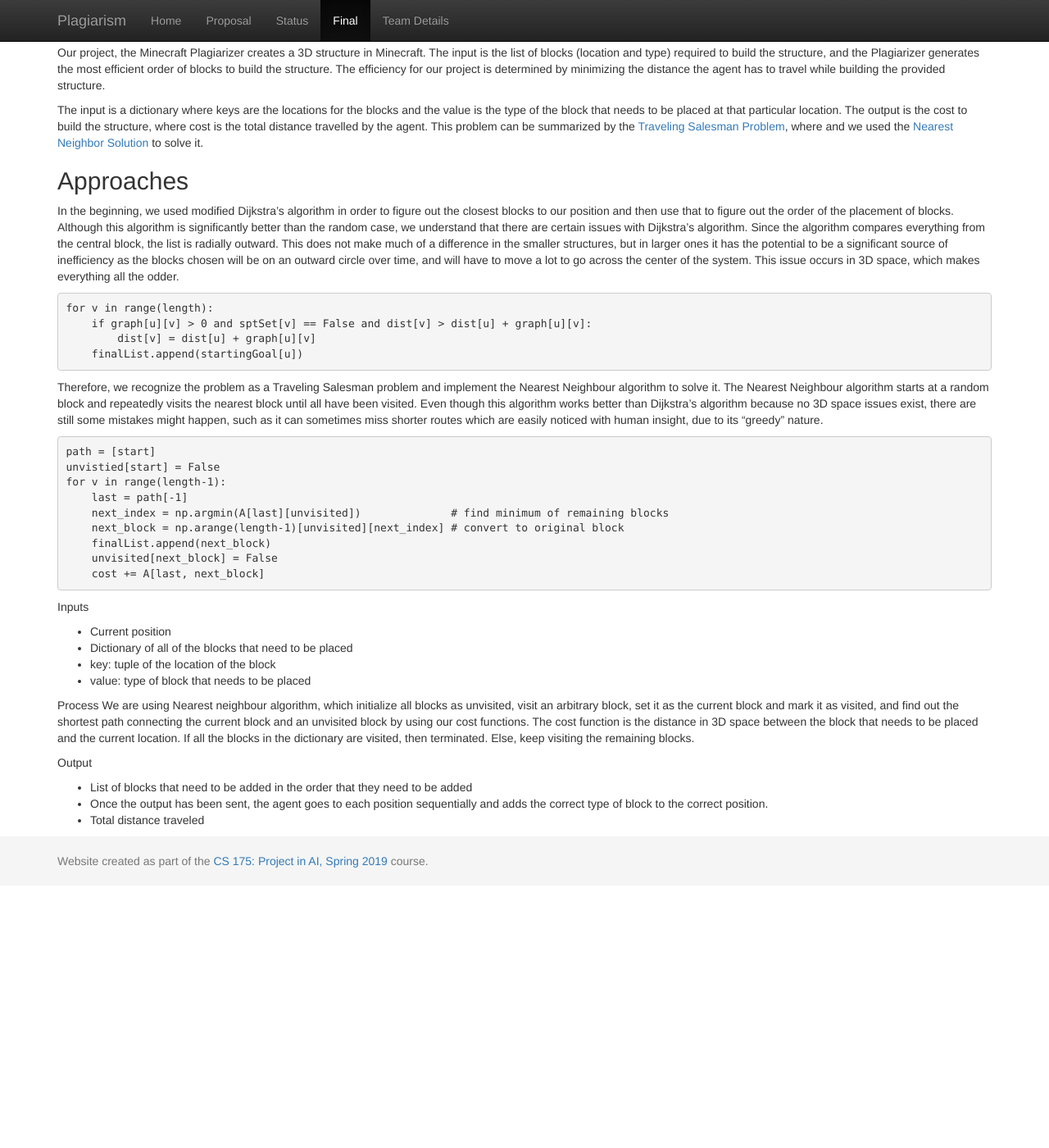
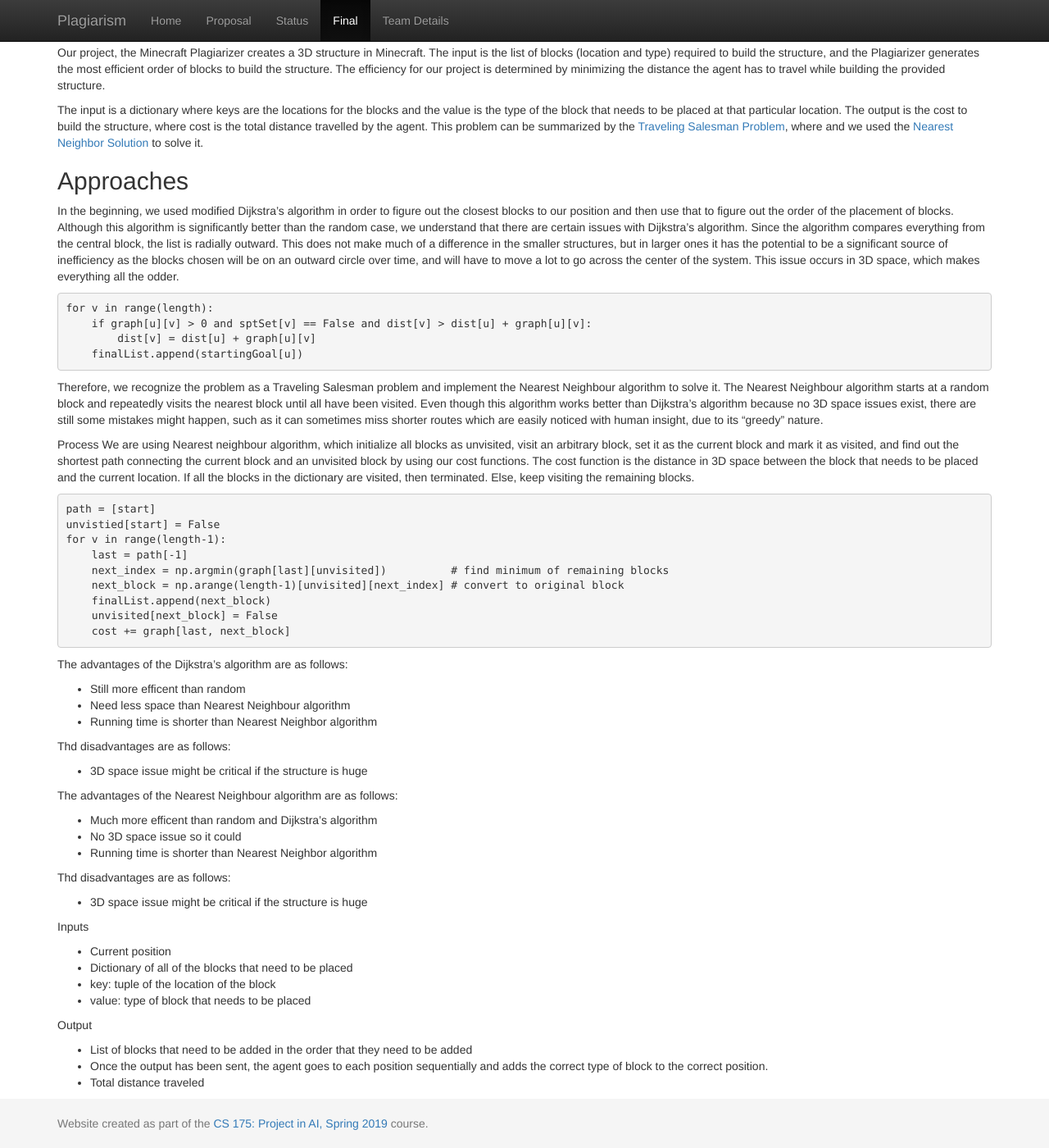
Before and after one commit to thebrainygeek/plagiarism, a Jekyll site: the page built from docs/final.md, in a window 1280 px wide and 1400 px high, scrolled down 325 px. Shown: the whole window at 82% size. Built offline with Jekyll 4.4.1, drawn with Linux system fonts in a browser that asks for light colours; before the commit the page ends 1405 px from its top, so only the background shows below that.

Commit message:
Update final.md

````diff
--- a/docs/final.md
+++ b/docs/final.md
@@ -30,17 +30,42 @@ for v in range(length):
 
 Therefore, we recognize the problem as a Traveling Salesman problem and implement the Nearest Neighbour algorithm to solve it. The Nearest Neighbour algorithm starts at a random block and repeatedly visits the nearest block until all have been visited. Even though this algorithm works better than Dijkstra's algorithm because no 3D space issues exist, there are still some mistakes might happen, such as it can sometimes miss shorter routes which are easily noticed with human insight, due to its "greedy" nature.
 
+Process We are using Nearest neighbour algorithm, which initialize all blocks as unvisited, visit an arbitrary block, set it as the current block and mark it as visited, and find out the shortest path connecting the current block and an unvisited block by using our cost functions. The cost function is the distance in 3D space between the block that needs to be placed and the current location. If all the blocks in the dictionary are visited, then terminated. Else, keep visiting the remaining blocks.
+
 ``` python
 path = [start]
 unvistied[start] = False
 for v in range(length-1):
     last = path[-1]
-    next_index = np.argmin(A[last][unvisited])              # find minimum of remaining blocks
+    next_index = np.argmin(graph[last][unvisited])          # find minimum of remaining blocks
     next_block = np.arange(length-1)[unvisited][next_index] # convert to original block
     finalList.append(next_block)
     unvisited[next_block] = False
-    cost += A[last, next_block]
+    cost += graph[last, next_block]
 ```
+
+The advantages of the Dijkstra’s algorithm are as follows:
+
+* Still more efficent than random
+* Need less space than Nearest Neighbour algorithm
+* Running time is shorter than Nearest Neighbor algorithm
+
+Thd disadvantages are as follows:
+
+* 3D space issue might be critical if the structure is huge
+
+
+The advantages of the Nearest Neighbour algorithm are as follows:
+
+* Much more efficent than random and Dijkstra's algorithm
+* No 3D space issue so it could
+* Running time is shorter than Nearest Neighbor algorithm
+
+Thd disadvantages are as follows:
+
+* 3D space issue might be critical if the structure is huge
+
+
 
 Inputs
 * Current position
````
Also changed, not shown: other parts of docs/final.md (+0 -1 lines).
